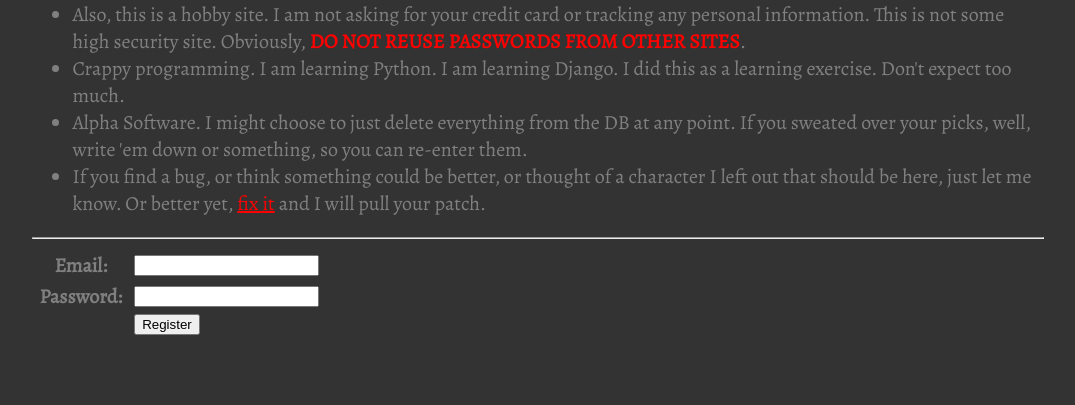
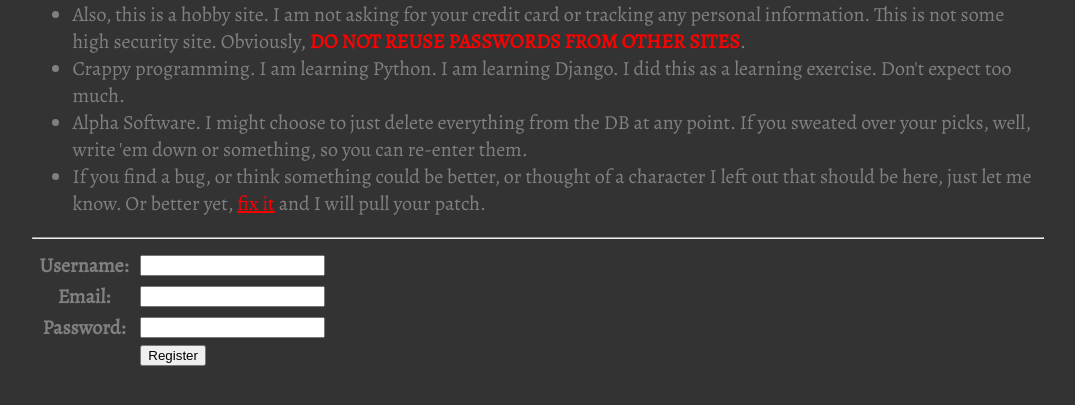
Before and after one commit to ojplg/gotdp, a Django app: page /pool/register_user in a window 1280 px wide. Shown: the part 270-675 px from the top of the page, without its empty margins (102-1177 px from the left). Run offline with Django 3.2, Linux system fonts and the light colour scheme.

Commit message:
Allow arbitrary usernames, do not expose email addresses

```diff
--- a/pool/forms.py
+++ b/pool/forms.py
@@ -10,6 +10,7 @@ class CharacterSelectsForm(forms.Form):
             self.fields[c.name] = forms.ChoiceField(widget=forms.RadioSelect, choices=CHOICES, required=False, label=c.name)
 
 class RegisterUserForm(forms.Form):
+    username = forms.CharField()
     email = forms.EmailField()
     password = forms.CharField(widget=forms.PasswordInput)
 
--- a/pool/templates/scoreboard.html
+++ b/pool/templates/scoreboard.html
@@ -21,10 +21,10 @@ make liaisons.</p>
         </tr>
     </thead>
 
-    {% for email in scores.keys %}
-        {% with score=scores|get_item:email %}
+    {% for name in scores.keys %}
+        {% with score=scores|get_item:name %}
         <tr>
-            <td>{{ email }}</td>
+            <td>{{ name }}</td>
             {% for s in score %}
                 <td class="number">{{ s }}</td>
             {% endfor %}
--- a/pool/views.py
+++ b/pool/views.py
@@ -18,7 +18,7 @@ def register_user(request):
         form = RegisterUserForm(request.POST)
         if form.is_valid():
             print("registering!")
-            user = CustomUser.objects.create_user(form.cleaned_data['email'],form.cleaned_data['email'],form.cleaned_data['password'])
+            user = CustomUser.objects.create_user(form.cleaned_data['username'],form.cleaned_data['email'],form.cleaned_data['password'])
             user.save()
             login(request, user)
             return redirect('profile')
@@ -98,7 +98,7 @@ def scoreboard(request):
     characters = Character.objects.all()
     scores = {}
     for selections in allSelections:
-        scores[selections.user.email] = calculate_score(selections,characters)
+        scores[selections.user.username] = calculate_score(selections,characters)
     context = { 'scores':scores }
     return render(request,'scoreboard.html',context)
 
```
